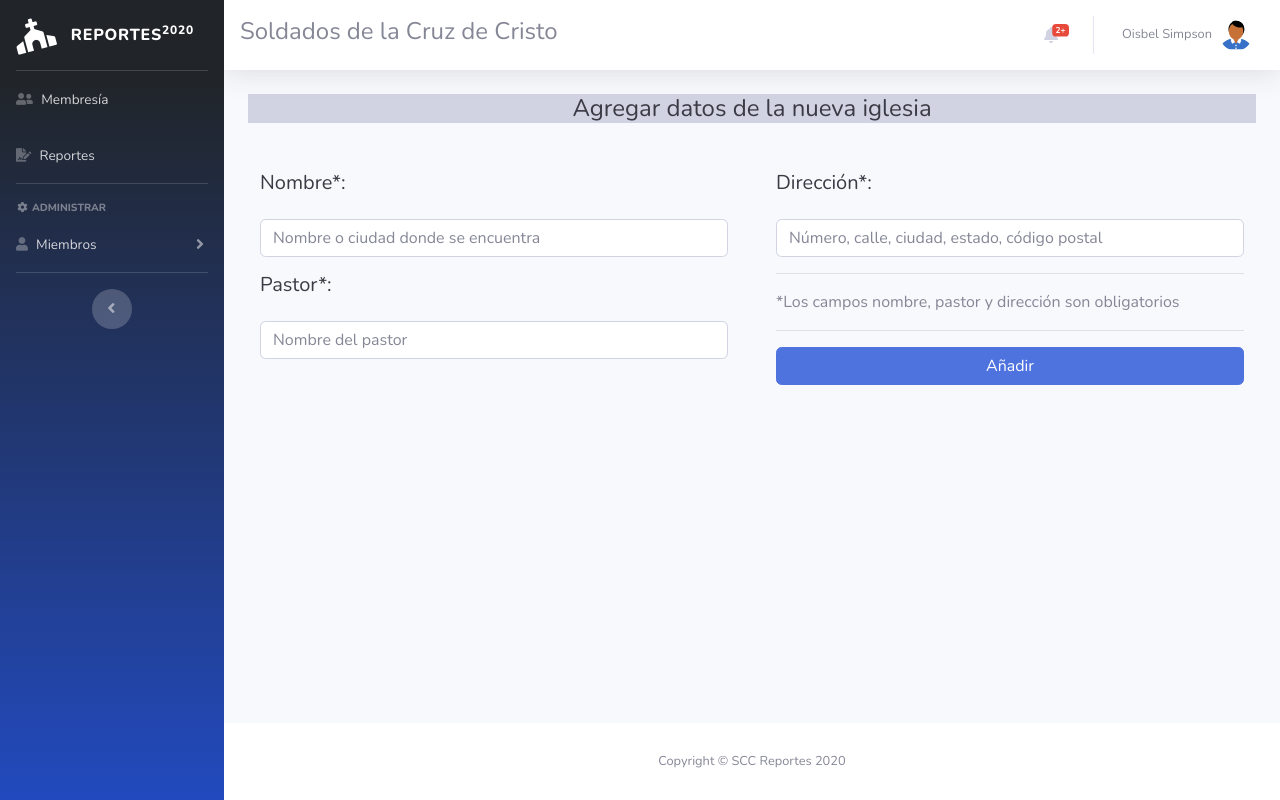
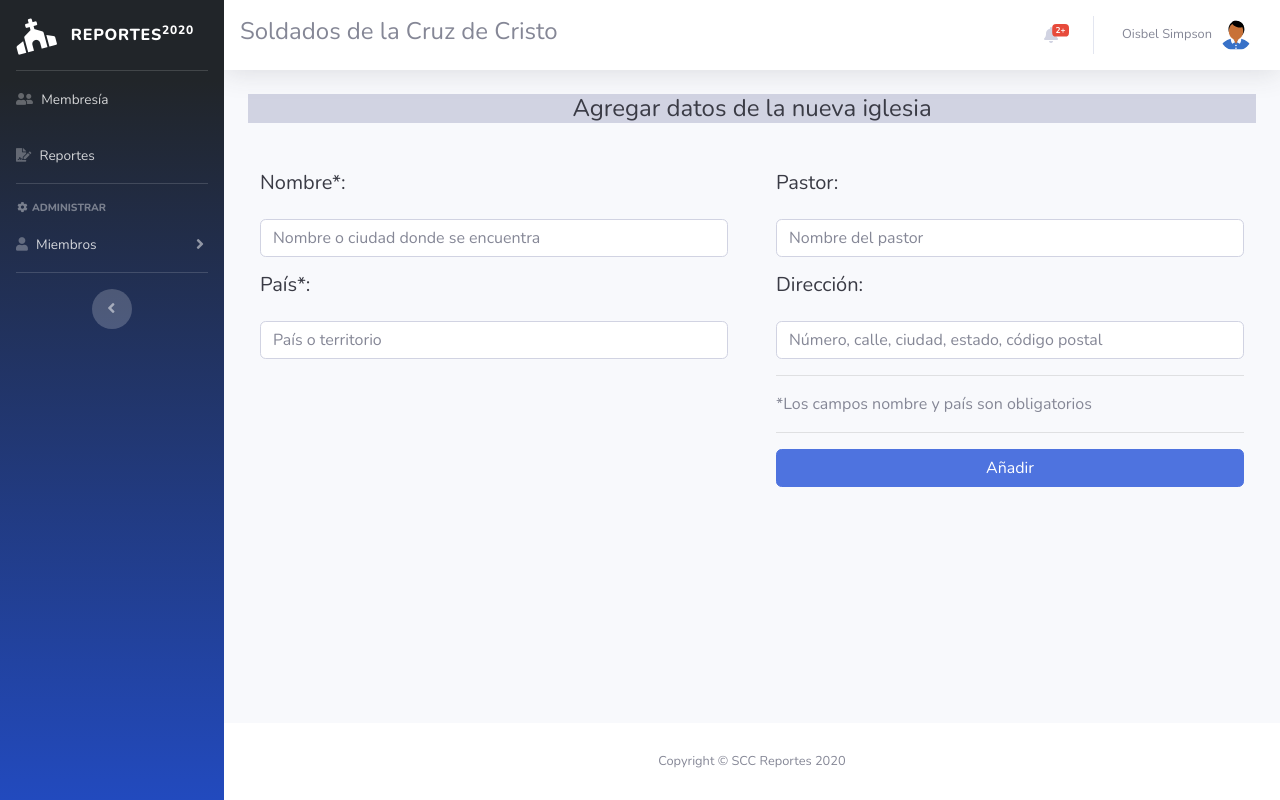
Before and after one commit to oisbel/report, a Flask app: page /addChurch in a window 1280 px wide. Run offline with Flask 2, Linux system fonts and the light colour scheme; a user stored in the database is signed in; some libraries are stand-ins or nearby versions.

Commit message:
Add pais column to church table

```diff
--- a/app.py
+++ b/app.py
@@ -381,13 +381,15 @@ def addChurch():
        if request.method == 'POST':
               if request.form:
                      nombre = request.form['nombre']
+                     pais = request.form['pais']
                      direccion = request.form['direccion']
                      pastor = request.form['pastor']
-              if nombre == '' or direccion == '' or pastor == '':
-                     flash("Nombre, direccion y pastor son campos abligatorios")
+              if nombre == '' or direccion == '':
+                     flash("Nombre, pais son campos abligatorios")
                      return redirect(url_for('addChurch'))
               church = Church(
               nombre = nombre,
+              pais = pais,
               direccion = direccion,
               pastor = pastor)
               session = Session()
--- a/database.py
+++ b/database.py
@@ -19,11 +19,12 @@ class Church(Base):
 	__tablename__ = "church"
 
 	id = Column(Integer, primary_key = True)
-	nombre = Column(String(250), nullable = False)
-	direccion = Column(String(250), nullable = False)
+	nombre = Column(String(250), nullable = False) # Es la localidad
+	pais = Column(String(250), nullable = False)
+	direccion = Column(String(250), default = 'Direccion')
 	feligresia = Column(Integer, default = 0)
 	estudios_biblicos = Column(Integer, default = 0)
-	pastor = Column(String(250), nullable = False)
+	pastor = Column(String(250), default = 'Pastor')
 	picture = Column(String(250))
 
 	@property
@@ -32,6 +33,7 @@ class Church(Base):
 		return {
 			'id': self.id,
 			'nombre': self.nombre,
+			'pais': self.pais,
 			'direccion': self.direccion,
 			'feligresia': self.feligresia,
 			'estudios_biblicos': self.estudios_biblicos,
--- a/templates/addChurch.html
+++ b/templates/addChurch.html
@@ -62,20 +62,24 @@
               <div class="col-lg-6 p-4">
                   <div class="form-group required">
                     <h5 class="h5 text-gray-900 mb-4">Nombre*: </h5>
-                    <input type="text" class="form-control" name="nombre" placeholder="Nombre o ciudad donde se encuentra">
+                    <input type="text" class="form-control" name="nombre" placeholder="Nombre o ciudad donde se encuentra" required>
                   </div>
                  <div class="form-group">
-                    <h5 class="h5 text-gray-900 mb-4">Pastor*: </h5>
-                    <input type="text" class="form-control" name="pastor" placeholder="Nombre del pastor">
+                    <h5 class="h5 text-gray-900 mb-4">País*: </h5>
+                    <input type="text" class="form-control" name="pais" placeholder="País o territorio" required>
                   </div>
                 </div>
                 <div class="col-lg-6 p-4">
+                <div class="form-group">
+                    <h5 class="h5 text-gray-900 mb-4">Pastor: </h5>
+                    <input type="text" class="form-control" name="pastor" placeholder="Nombre del pastor">
+                  </div>
                   <div class="form-group">
-                    <h4 class="h5 text-gray-900 mb-4">Dirección*: </h5>
+                    <h4 class="h5 text-gray-900 mb-4">Dirección: </h5>
                     <input type="text" class="form-control" name="direccion" placeholder="Número, calle, ciudad, estado, código postal">
                   </div>
                   <hr>
-                  <p>*Los campos nombre, pastor y dirección son obligatorios</p>
+                  <p>*Los campos nombre y país son obligatorios</p>
                   <hr>
                   <button type="submit" class="btn btn-primary btn-user btn-block">
                     Añadir
--- a/templates/churchs.html
+++ b/templates/churchs.html
@@ -69,6 +69,7 @@
                     <tr>
                       <th>Id</th>
                       <th>Nombre</th>
+                      <th>País</th>
                       <th>Pastor</th>
                       <th>Feligresía</th>
                       <th>Dirección</th>
@@ -77,6 +78,7 @@
                   <tfoot>
                     <tr>
                       <th>Id</th>
+                      <th>País</th>
                       <th>Nombre</th>
                       <th>Pastor</th>
                       <th>Feligresía</th>
@@ -88,6 +90,7 @@
                     <tr>
                       <td>{{church.id}}</td>
                       <td><a href = "{{url_for('showMembers', church_id = church.id)}}">{{church.nombre}}</a></td>
+                      <td>{{church.pais}}</td>
                       <td>{{church.pastor}}</td>
                       <td>{{church.feligresia}}</td>
                       <td>{{church.direccion}}</td>
```
Also changed, not shown: addItems.py (+2 -5 lines), report.db, 1 other file.
